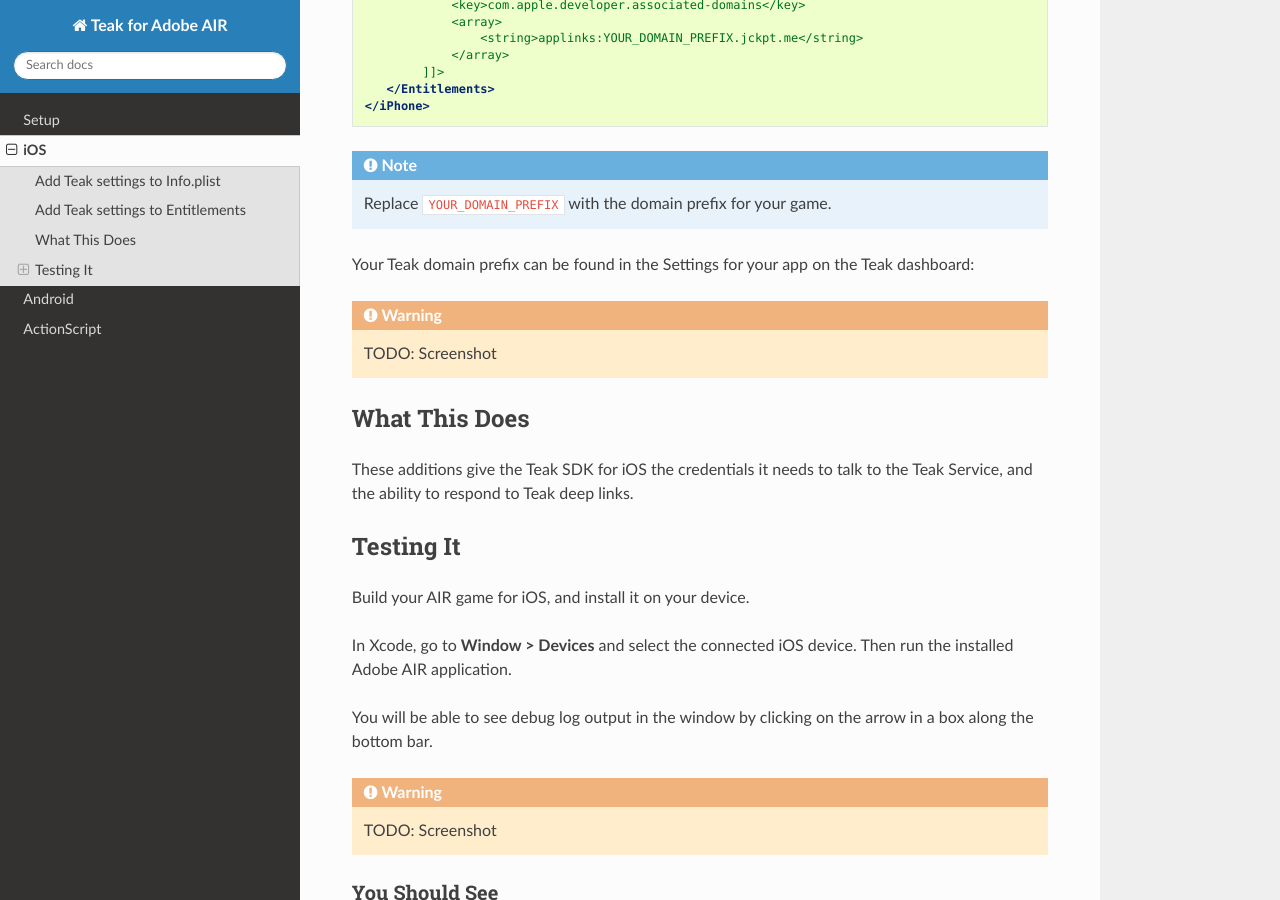
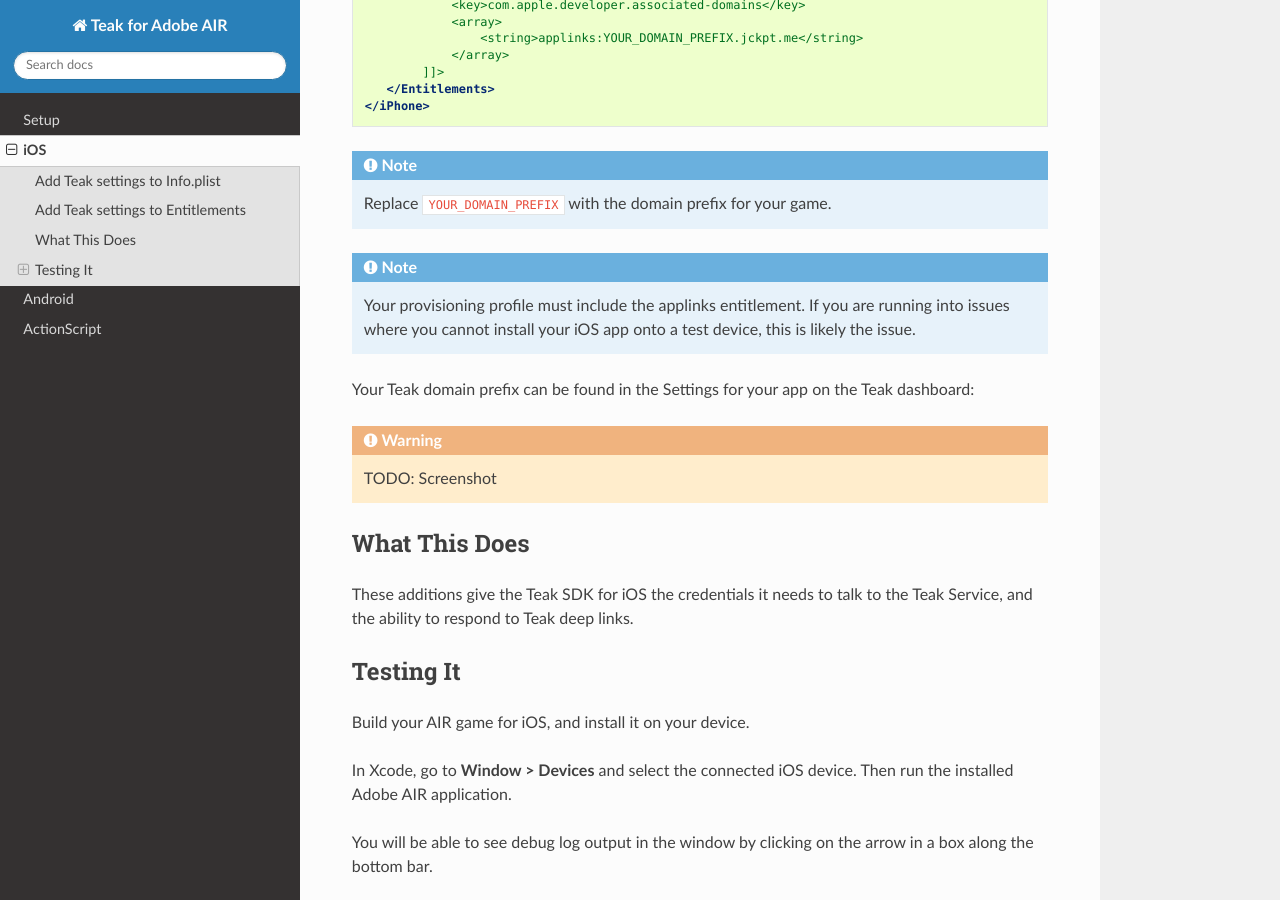
Before and after one commit to GoCarrot/teak-air, a Sphinx documentation site: the page built from docs/ios.rst, in a window 1280 px wide and 900 px high, scrolled down 1299 px. Built offline with Sphinx 7.4.7 and the Read the Docs theme 2.0.0, drawn with Linux system fonts in a browser that asks for light colours.

Commit message:
Add note about applinks entitlement in provisioning profile.

```diff
--- a/docs/ios.rst
+++ b/docs/ios.rst
@@ -63,6 +63,8 @@
 
 .. note:: Replace ``YOUR_DOMAIN_PREFIX`` with the domain prefix for your game.
 
+.. note:: Your provisioning profile must include the applinks entitlement. If you are running into issues where you cannot install your iOS app onto a test device, this is likely the issue.
+
 Your Teak domain prefix can be found in the Settings for your app on the Teak dashboard:
 
 .. warning:: TODO: Screenshot
```
